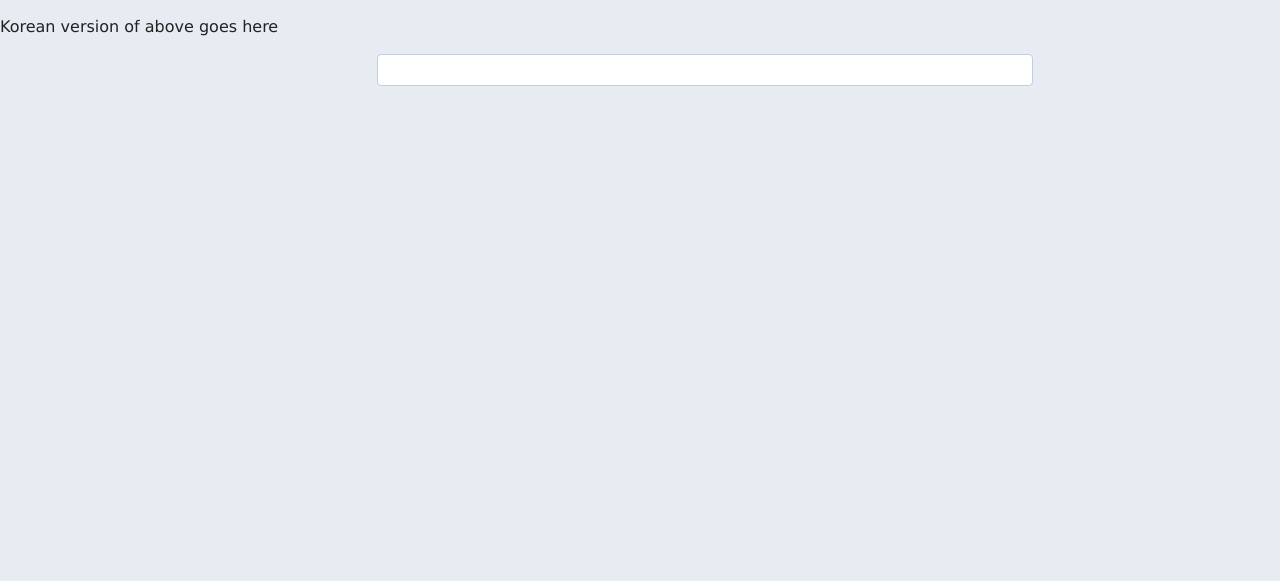
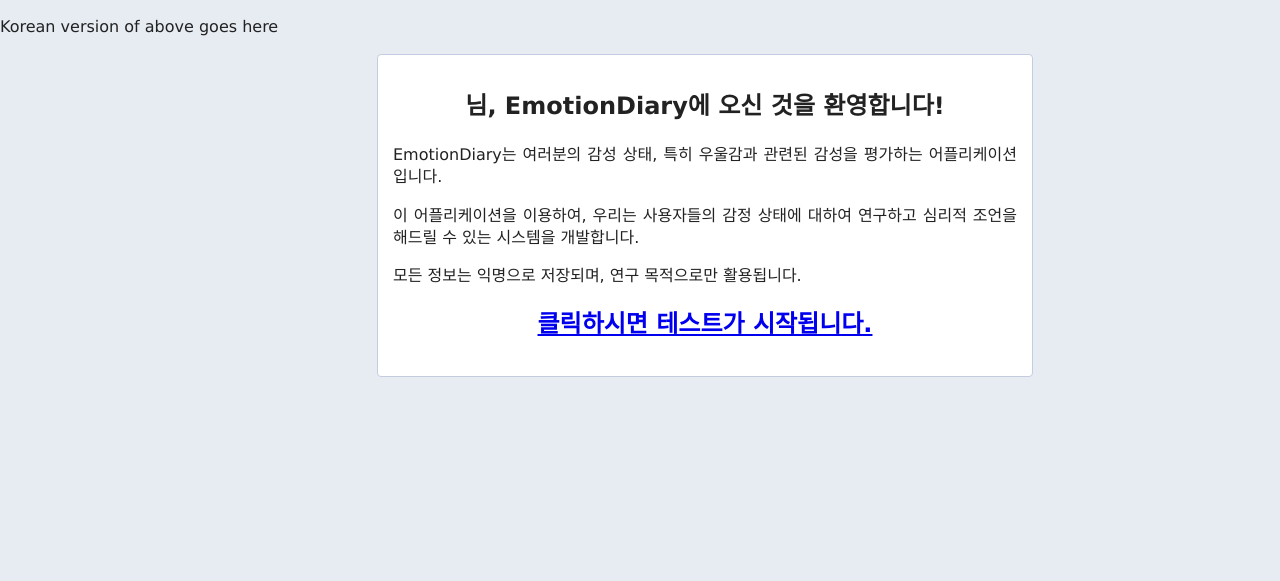
Before and after one commit to pinetree408/p-emotiondiary, a Flask app: template templates/firstTime.html in a window 1280 px wide. Shown: the part 44-625 px from the top of the page. Run offline with Flask 2, Linux system fonts and the light colour scheme; the template is opened without the code that fills it, so the values that code supplies are empty.

Commit message:
Updated Korean translation of template

```diff
--- a/templates/firstTime.html
+++ b/templates/firstTime.html
@@ -7,3 +7,11 @@
     <p>All data will be anonymized and used exclusively for research.</p>
     <h2 class="centerText"><a href="{{ url_for('test') }}">Click here to start you're first test.</a></h2>
 {% endblock %}
+
+{% block contentBoxKR %}
+<h2 class="centerText">{{ user.name }}님, EmotionDiary에 오신 것을 환영합니다!</h2>
+    <p>EmotionDiary는 여러분의 감성 상태, 특히 우울감과 관련된 감성을 평가하는 어플리케이션입니다.</p>
+    <p>이 어플리케이션을 이용하여, 우리는 사용자들의 감정 상태에 대하여 연구하고 심리적 조언을 해드릴 수 있는 시스템을 개발합니다.</p>
+    <p>모든 정보는 익명으로 저장되며, 연구 목적으로만 활용됩니다.</p>
+    <h2 class="centerText"><a href="{{ url_for('test') }}">클릭하시면 테스트가 시작됩니다.</a></h2>
+{% endblock %}
```
